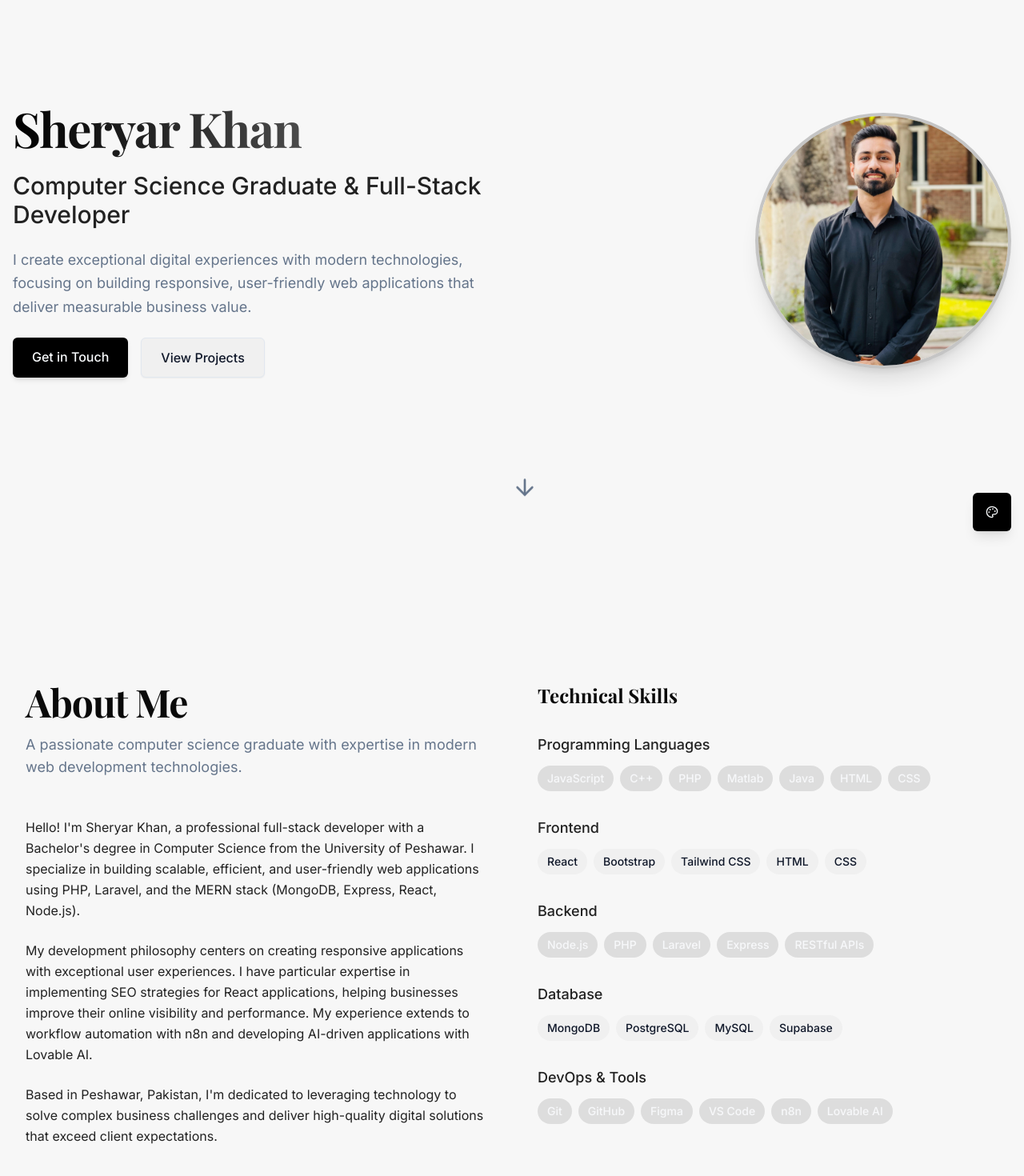
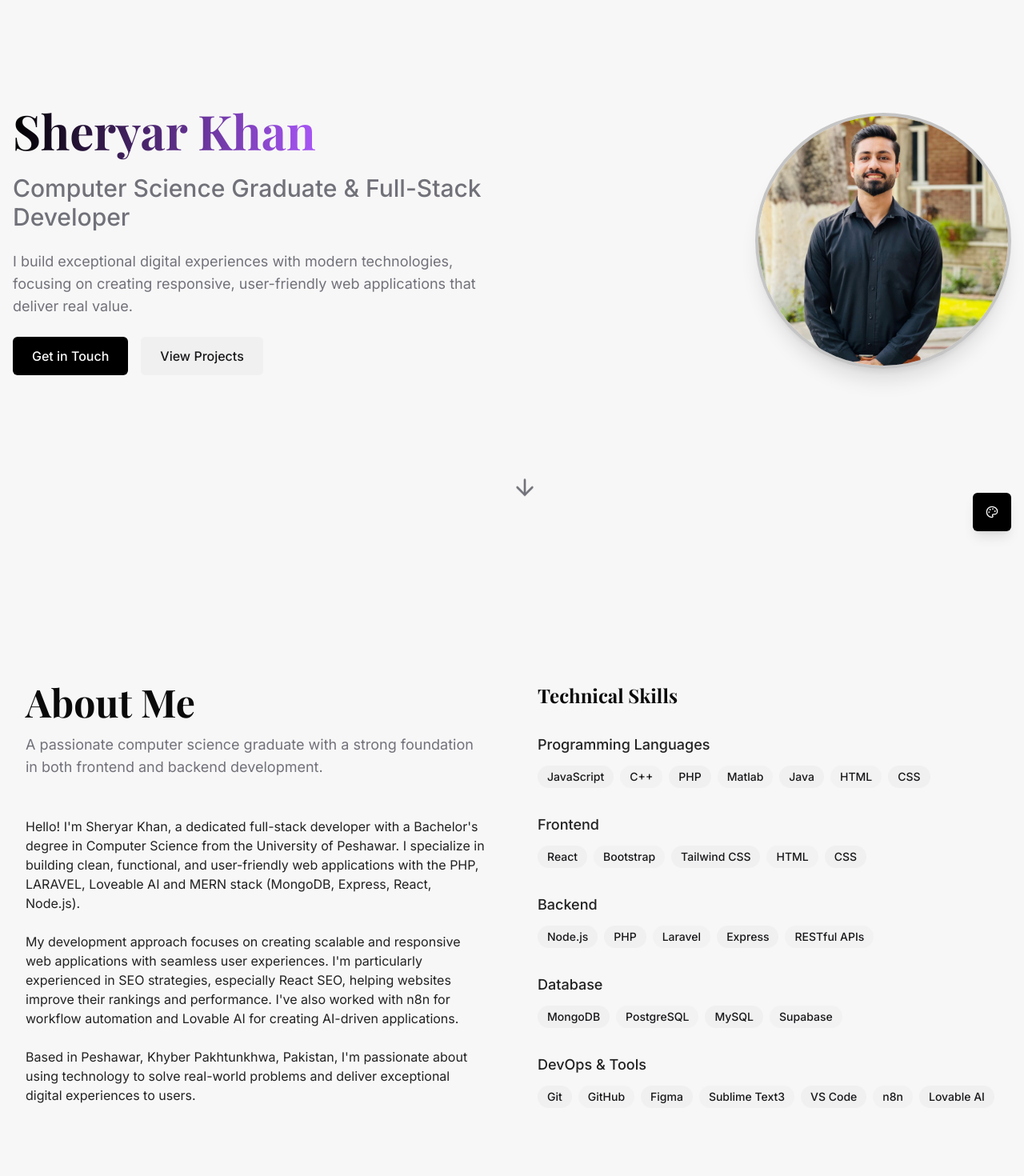
Before and after one commit to sheryar1215/skillful-portfolio-08, a React (Vite) app: page / in a window 1280 px wide. Shown: the part 120-1590 px from the top of the page at 80% size. Built offline with nearby package versions, Linux system fonts and the light colour scheme.

Commit message:
Reverted to commit 68464a94e756d8803b2cc7becc985abaa06dd1f8

```diff
--- a/src/components/About.tsx
+++ b/src/components/About.tsx
@@ -1,61 +1,48 @@
 
 import React from 'react';
 import { cn } from '@/lib/utils';
-import { TranslatedText } from './TranslatedText';
 
 const skills = [
   { category: "Programming Languages", items: ["JavaScript","C++","PHP","Matlab", "Java", "HTML", "CSS"] },
   { category: "Frontend", items: ["React", "Bootstrap", "Tailwind CSS", "HTML", "CSS"] },
-  { category: "Backend", items: ["Node.js", "PHP","Laravel", "Express","RESTful APIs"] },
+  { category: "Backend", items: ["Node.js", ,"PHP","Laravel", "Express","RESTful APIs"] },
   { category: "Database", items: ["MongoDB", "PostgreSQL", "MySQL", "Supabase"] },
-  { category: "DevOps & Tools", items: ["Git", "GitHub", "Figma", "VS Code", "n8n", "Lovable AI"] }
+  { category: "DevOps & Tools", items: ["Git", "GitHub", "Figma", "Sublime Text3", "VS Code", "n8n", "Lovable AI"] }
 ];
 
 const About = () => {
   return (
     <section id="about" className="py-24 relative">
       <div className="absolute inset-0 -z-10">
-        <div className="absolute inset-0 bg-gradient-to-b from-secondary/20 to-background/80" />
+        <div className="absolute inset-0 bg-[radial-gradient(circle_at_center,rgba(0,0,0,0.02)_0,rgba(0,0,0,0)_70%)]" />
       </div>
 
       <div className="section-container">
         <div className="flex flex-col md:flex-row gap-12 md:gap-16 items-start">
           <div className="w-full md:w-1/2">
-            <h2 className="section-title">
-              <TranslatedText>About Me</TranslatedText>
-            </h2>
+            <h2 className="section-title">About Me</h2>
             <p className="section-subtitle">
-              <TranslatedText>
-                A passionate computer science graduate with expertise in modern web development technologies.
-              </TranslatedText>
+              A passionate computer science graduate with a strong foundation in both frontend and backend development.
             </p>
 
             <div className="space-y-6 opacity-0 animate-slide-up-delay-2">
-              <p className="text-foreground/90 leading-relaxed">
-                <TranslatedText>
-                  Hello! I'm Sheryar Khan, a professional full-stack developer with a Bachelor's degree in Computer Science from the University of Peshawar. I specialize in building scalable, efficient, and user-friendly web applications using PHP, Laravel, and the MERN stack (MongoDB, Express, React, Node.js).
-                </TranslatedText>
+              <p className="text-foreground/90">
+                Hello! I'm Sheryar Khan, a dedicated full-stack developer with a Bachelor's degree in Computer Science from the University of Peshawar. I specialize in building clean, functional, and user-friendly web applications with the PHP, LARAVEL, Loveable AI  and  MERN stack (MongoDB, Express, React, Node.js).
               </p>
 
-              <p className="text-foreground/90 leading-relaxed">
-                <TranslatedText>
-                  My development philosophy centers on creating responsive applications with exceptional user experiences. I have particular expertise in implementing SEO strategies for React applications, helping businesses improve their online visibility and performance. My experience extends to workflow automation with n8n and developing AI-driven applications with Lovable AI.
-                </TranslatedText>
+              <p className="text-foreground/90">
+                My development approach focuses on creating scalable and responsive web applications with seamless user experiences. I'm particularly experienced in SEO strategies, especially React SEO, helping websites improve their rankings and performance. I've also worked with n8n for workflow automation and Lovable AI for creating AI-driven applications.
               </p>
 
-              <p className="text-foreground/90 leading-relaxed">
-                <TranslatedText>
-                  Based in Peshawar, Pakistan, I'm dedicated to leveraging technology to solve complex business challenges and deliver high-quality digital solutions that exceed client expectations.
-                </TranslatedText>
+              <p className="text-foreground/90">
+                Based in Peshawar, Khyber Pakhtunkhwa, Pakistan, I'm passionate about using technology to solve real-world problems and deliver exceptional digital experiences to users.
               </p>
             </div>
           </div>
 
           <div className="w-full md:w-1/2">
             <div className="sticky top-24">
-              <h3 className="text-2xl font-display font-bold mb-8 opacity-0 animate-slide-up-delay-1">
-                <TranslatedText>Technical Skills</TranslatedText>
-              </h3>
+              <h3 className="text-2xl font-display font-bold mb-8 opacity-0 animate-slide-up-delay-1">Technical Skills</h3>
 
               <div className="space-y-8 opacity-0 animate-slide-up-delay-2">
                 {skills.map((skillGroup, index) => (
@@ -66,11 +53,8 @@ const About = () => {
                         <span
                           key={skillIndex}
                           className={cn(
-                            "px-3 py-1.5 rounded-full text-sm font-medium transition-all",
-                            "hover:shadow-md hover:-translate-y-1",
-                            index % 2 === 0
-                              ? "bg-primary/10 text-primary-foreground/90 hover:bg-primary/15"
-                              : "bg-secondary text-secondary-foreground hover:bg-secondary/80"
+                            "skill-badge",
+                            skillIndex % 2 === 0 ? "bg-secondary" : "bg-secondary/70"
                           )}
                         >
                           {skill}
--- a/src/components/Footer.tsx
+++ b/src/components/Footer.tsx
@@ -8,73 +8,54 @@ const Footer = () => {
   const currentYear = new Date().getFullYear();
 
   return (
-    <footer className="bg-primary/5 py-16 mt-20 border-t border-border/50">
+    <footer className="bg-secondary/50 py-10 mt-20">
       <div className="container mx-auto px-4">
-        <div className="grid grid-cols-1 md:grid-cols-3 gap-10">
+        <div className="grid grid-cols-1 md:grid-cols-3 gap-8">
           <div>
-            <h3 className="text-xl font-display font-bold mb-5 text-foreground">
+            <h3 className="text-lg font-bold mb-4 text-foreground">
               <TranslatedText>Sheryar Khan</TranslatedText>
             </h3>
-            <p className="text-muted-foreground mb-6 leading-relaxed">
-              <TranslatedText>Computer Science Graduate & Full-Stack Developer specializing in creating exceptional digital experiences</TranslatedText>
+            <p className="text-foreground/80 mb-4">
+              <TranslatedText>Computer Science Graduate & Full-Stack Developer</TranslatedText>
             </p>
             <SocialLinks />
           </div>
           <div>
-            <h3 className="text-xl font-display font-bold mb-5 text-foreground">
+            <h3 className="text-lg font-bold mb-4 text-foreground">
               <TranslatedText>Contact</TranslatedText>
             </h3>
-            <div className="space-y-3">
-              <div className="flex items-center gap-3 text-muted-foreground hover:text-foreground transition-colors group">
-                <div className="p-2 rounded-full bg-primary/10 group-hover:bg-primary/20 transition-colors">
-                  <Mail className="w-4 h-4 text-primary" />
+            <div className="space-y-2">
+              <div className="flex items-center gap-2 text-foreground/80">
+                <Mail className="w-4 h-4" />
+                <TranslatedText>Email: 1215sheryarkhan@gmail.com</TranslatedText>
               </div>
-                <span className="leading-relaxed">
-                  <TranslatedText>1215sheryarkhan@gmail.com</TranslatedText>
-                </span>
+              <div className="flex items-center gap-2 text-foreground/80">
+                <Phone className="w-4 h-4" />
+                <TranslatedText>Phone: +923161290066</TranslatedText>
               </div>
-              <div className="flex items-center gap-3 text-muted-foreground hover:text-foreground transition-colors group">
-                <div className="p-2 rounded-full bg-primary/10 group-hover:bg-primary/20 transition-colors">
-                  <Phone className="w-4 h-4 text-primary" />
-                </div>
-                <span className="leading-relaxed">
-                  <TranslatedText>+923161290066</TranslatedText>
-                </span>
-              </div>
-              <div className="flex items-center gap-3 text-muted-foreground hover:text-foreground transition-colors group">
-                <div className="p-2 rounded-full bg-primary/10 group-hover:bg-primary/20 transition-colors">
-                  <MapPin className="w-4 h-4 text-primary" />
-                </div>
-                <span className="leading-relaxed">
-                  <TranslatedText>Peshawar, Pakistan</TranslatedText>
-                </span>
+              <div className="flex items-center gap-2 text-foreground/80">
+                <MapPin className="w-4 h-4" />
+                <TranslatedText>Location: Peshawar, Pakistan</TranslatedText>
               </div>
             </div>
           </div>
           <div>
-            <h3 className="text-xl font-display font-bold mb-5 text-foreground">
+            <h3 className="text-lg font-bold mb-4 text-foreground">
               <TranslatedText>Links</TranslatedText>
             </h3>
-            <div className="space-y-2">
-              <a href="#about" className="block text-muted-foreground hover:text-foreground transition-colors mb-1.5 hover:translate-x-1 transform transition-transform">
+            <a href="#about" className="block text-foreground/70 hover:text-foreground transition-colors mb-1">
               <TranslatedText>About</TranslatedText>
             </a>
-              <a href="#projects" className="block text-muted-foreground hover:text-foreground transition-colors mb-1.5 hover:translate-x-1 transform transition-transform">
+            <a href="#projects" className="block text-foreground/70 hover:text-foreground transition-colors mb-1">
               <TranslatedText>Projects</TranslatedText>
             </a>
-              <a href="#experience" className="block text-muted-foreground hover:text-foreground transition-colors mb-1.5 hover:translate-x-1 transform transition-transform">
+            <a href="#experience" className="block text-foreground/70 hover:text-foreground transition-colors mb-1">
               <TranslatedText>Experience</TranslatedText>
-              </a>
-              <a href="#education" className="block text-muted-foreground hover:text-foreground transition-colors mb-1.5 hover:translate-x-1 transform transition-transform">
-                <TranslatedText>Education</TranslatedText>
-              </a>
-              <a href="#contact" className="block text-muted-foreground hover:text-foreground transition-colors mb-1.5 hover:translate-x-1 transform transition-transform">
-                <TranslatedText>Contact</TranslatedText>
             </a>
           </div>
         </div>
-        </div>
-        <div className="border-t border-border/50 mt-10 pt-6 text-center text-muted-foreground">
+        <div className="border-t border-border mt-8 pt-6 text-center text-foreground/80">
+          {/* Fix: Convert the entire content to a single string with concatenation to fix TypeScript error */}
           <TranslatedText>{`© ${currentYear.toString()} Sheryar Khan. All rights reserved.`}</TranslatedText>
         </div>
       </div>
--- a/src/components/Hero.tsx
+++ b/src/components/Hero.tsx
@@ -11,33 +11,32 @@ interface HeroProps {
 const Hero: React.FC<HeroProps> = ({ profileImage }) => {
   return (
     <section id="home" className="min-h-[90vh] flex flex-col justify-center relative overflow-hidden">
-      <div className="absolute inset-0 -z-10 bg-gradient-to-b from-background to-secondary/30 opacity-70"></div>
       <div className="container mx-auto px-4 py-16 flex flex-col lg:flex-row items-center justify-between gap-8">
         <div className="w-full lg:w-1/2 space-y-6 text-center lg:text-left">
-          <h1 className="text-4xl md:text-5xl lg:text-6xl font-display font-bold leading-tight tracking-tight">
-            <span className="bg-gradient-to-r from-primary to-primary/70 text-transparent bg-clip-text">
+          <h1 className="text-4xl md:text-5xl lg:text-6xl font-display font-bold leading-tight">
+            <span className="bg-gradient-to-r from-primary to-purple-500 text-transparent bg-clip-text">
               Sheryar Khan
             </span>
           </h1>
-          <h2 className="text-2xl md:text-3xl font-medium text-foreground/90">
+          <h2 className="text-2xl md:text-3xl font-medium text-muted-foreground">
             <TranslatedText>Computer Science Graduate & Full-Stack Developer</TranslatedText>
           </h2>
-          <p className="text-lg leading-relaxed text-muted-foreground max-w-2xl mx-auto lg:mx-0">
+          <p className="text-lg text-muted-foreground max-w-2xl mx-auto lg:mx-0">
             <TranslatedText>
-              I create exceptional digital experiences with modern technologies, focusing on building responsive,
-              user-friendly web applications that deliver measurable business value.
+              I build exceptional digital experiences with modern technologies, focusing on creating responsive,
+              user-friendly web applications that deliver real value.
             </TranslatedText>
           </p>
           <div className="flex flex-wrap gap-4 justify-center lg:justify-start">
             <a
               href="#contact"
-              className="bg-primary hover:bg-primary/90 text-primary-foreground px-6 py-3 rounded-md font-medium transition-all shadow-md hover:shadow-lg"
+              className="bg-primary hover:bg-primary/90 text-primary-foreground px-6 py-3 rounded-md font-medium transition-colors"
             >
               <TranslatedText>Get in Touch</TranslatedText>
             </a>
             <a
               href="#projects"
-              className="bg-secondary hover:bg-secondary/80 text-secondary-foreground border border-border px-6 py-3 rounded-md font-medium transition-all shadow-sm hover:shadow-md"
+              className="bg-secondary hover:bg-secondary/80 text-secondary-foreground px-6 py-3 rounded-md font-medium transition-colors"
             >
               <TranslatedText>View Projects</TranslatedText>
             </a>
@@ -49,14 +48,13 @@ const Hero: React.FC<HeroProps> = ({ profileImage }) => {
           "opacity-0 animate-slide-up-delay-1"
         )}>
           {profileImage ? (
-            <div className="relative w-64 h-64 md:w-80 md:h-80 rounded-full overflow-hidden border-4 border-primary/20 shadow-xl hover:border-primary/30 transition-all">
+            <div className="relative w-64 h-64 md:w-80 md:h-80 rounded-full overflow-hidden border-4 border-primary/20 shadow-xl">
               <img
                 src={profileImage}
                 alt="Sheryar Khan"
                 className="w-full h-full object-cover"
                 loading="eager"
               />
-              <div className="absolute inset-0 bg-gradient-to-t from-primary/20 to-transparent opacity-0 hover:opacity-100 transition-opacity duration-300"></div>
             </div>
           ) : (
             <div className="bg-muted w-64 h-64 md:w-80 md:h-80 rounded-full flex items-center justify-center">
@@ -67,7 +65,7 @@ const Hero: React.FC<HeroProps> = ({ profileImage }) => {
       </div>
 
       <div className="absolute bottom-8 left-1/2 transform -translate-x-1/2 animate-bounce-slow">
-        <a href="#about" aria-label="Scroll to About section" className="hover:text-primary transition-colors">
+        <a href="#about" aria-label="Scroll to About section">
           <ArrowDown className="h-8 w-8 text-muted-foreground" />
         </a>
       </div>
--- a/src/index.css
+++ b/src/index.css
@@ -1,3 +1,4 @@
+
 @import url('https://fonts.googleapis.com/css2?family=Inter:wght@100;200;300;400;500;600;700;800;900&family=Playfair+Display:wght@400;500;600;700;800;900&display=swap');
 
 @tailwind base;
@@ -6,33 +7,33 @@
 
 @layer base {
   :root {
-    --background: 210 40% 98%;
-    --foreground: 222 47% 11%;
+    --background: 0 0% 98%;
+    --foreground: 240 10% 3.9%;
 
     --card: 0 0% 100%;
-    --card-foreground: 222 47% 11%;
+    --card-foreground: 240 10% 3.9%;
 
     --popover: 0 0% 100%;
-    --popover-foreground: 222 47% 11%;
+    --popover-foreground: 240 10% 3.9%;
 
-    --primary: 221 83% 53%;
-    --primary-foreground: 210 40% 98%;
+    --primary: 240 5.9% 10%;
+    --primary-foreground: 0 0% 98%;
 
-    --secondary: 210 40% 96%;
-    --secondary-foreground: 222 47% 11%;
+    --secondary: 240 4.8% 95.9%;
+    --secondary-foreground: 240 5.9% 10%;
 
-    --muted: 210 40% 93%;
-    --muted-foreground: 215 16% 47%;
+    --muted: 240 4.8% 95.9%;
+    --muted-foreground: 240 3.8% 46.1%;
 
-    --accent: 210 40% 90%;
-    --accent-foreground: 222 47% 11%;
+    --accent: 240 4.8% 95.9%;
+    --accent-foreground: 240 5.9% 10%;
 
     --destructive: 0 84.2% 60.2%;
-    --destructive-foreground: 210 40% 98%;
+    --destructive-foreground: 0 0% 98%;
 
-    --border: 214 32% 91%;
-    --input: 214 32% 91%;
-    --ring: 221 83% 53%;
+    --border: 240 5.9% 90%;
+    --input: 240 5.9% 90%;
+    --ring: 240 5.9% 10%;
 
     --radius: 0.5rem;
 
@@ -51,33 +52,33 @@
   }
 
   .dark {
-    --background: 222 47% 11%;
-    --foreground: 210 40% 98%;
+    --background: 240 10% 3.9%;
+    --foreground: 0 0% 98%;
 
-    --card: 222 47% 11%;
-    --card-foreground: 210 40% 98%;
+    --card: 240 10% 3.9%;
+    --card-foreground: 0 0% 98%;
 
-    --popover: 222 47% 11%;
-    --popover-foreground: 210 40% 98%;
+    --popover: 240 10% 3.9%;
+    --popover-foreground: 0 0% 98%;
 
-    --primary: 217 91% 60%;
-    --primary-foreground: 222 47% 11%;
+    --primary: 0 0% 98%;
+    --primary-foreground: 240 5.9% 10%;
 
-    --secondary: 217 32% 17%;
-    --secondary-foreground: 210 40% 98%;
+    --secondary: 240 3.7% 15.9%;
+    --secondary-foreground: 0 0% 98%;
 
-    --muted: 217 32% 17%;
-    --muted-foreground: 215 20% 65%;
+    --muted: 240 3.7% 15.9%;
+    --muted-foreground: 240 5% 64.9%;
 
-    --accent: 217 32% 20%;
-    --accent-foreground: 210 40% 98%;
+    --accent: 240 3.7% 15.9%;
+    --accent-foreground: 0 0% 98%;
 
     --destructive: 0 62.8% 30.6%;
-    --destructive-foreground: 210 40% 98%;
+    --destructive-foreground: 0 0% 98%;
 
-    --border: 217 32% 17%;
-    --input: 217 32% 17%;
-    --ring: 224 76% 48%;
+    --border: 240 3.7% 15.9%;
+    --input: 240 3.7% 15.9%;
+    --ring: 240 4.9% 83.9%;
   }
 }
 
@@ -127,11 +128,11 @@
 
 @layer components {
   .glass {
-    @apply bg-white/90 backdrop-blur-md border border-white/30 shadow-lg dark:bg-black/40 dark:border-white/10;
+    @apply bg-white/80 backdrop-blur-md border border-white/20 shadow-sm dark:bg-black/30 dark:border-white/10;
   }
 
   .glass-dark {
-    @apply bg-black/30 backdrop-blur-md border border-white/10;
+    @apply bg-black/20 backdrop-blur-md border border-white/10;
   }
 
   .section-container {
@@ -139,16 +140,16 @@
   }
 
   .section-title {
-    @apply text-4xl md:text-5xl font-display font-bold mb-4 tracking-tight opacity-0 animate-slide-up;
+    @apply text-4xl md:text-5xl font-display font-bold mb-4 opacity-0 animate-slide-up;
   }
 
   .section-subtitle {
-    @apply text-base md:text-lg text-muted-foreground leading-relaxed max-w-3xl mb-12 opacity-0 animate-slide-up-delay-1;
+    @apply text-base md:text-lg text-muted-foreground max-w-3xl mb-12 opacity-0 animate-slide-up-delay-1;
   }
 
   .nav-link {
     @apply relative px-3 py-2 text-foreground/80 hover:text-foreground transition-colors duration-200
-    after:absolute after:bottom-0 after:left-0 after:right-0 after:h-[2px] after:w-0 after:bg-primary
+    after:absolute after:bottom-0 after:left-0 after:right-0 after:h-[2px] after:w-0 after:bg-foreground
     after:transition-all hover:after:w-full;
   }
 
```
Also changed, not shown: src/components/SocialLinks.tsx (+7 -10 lines). Lines whose indentation alone changed are shown as unchanged.
